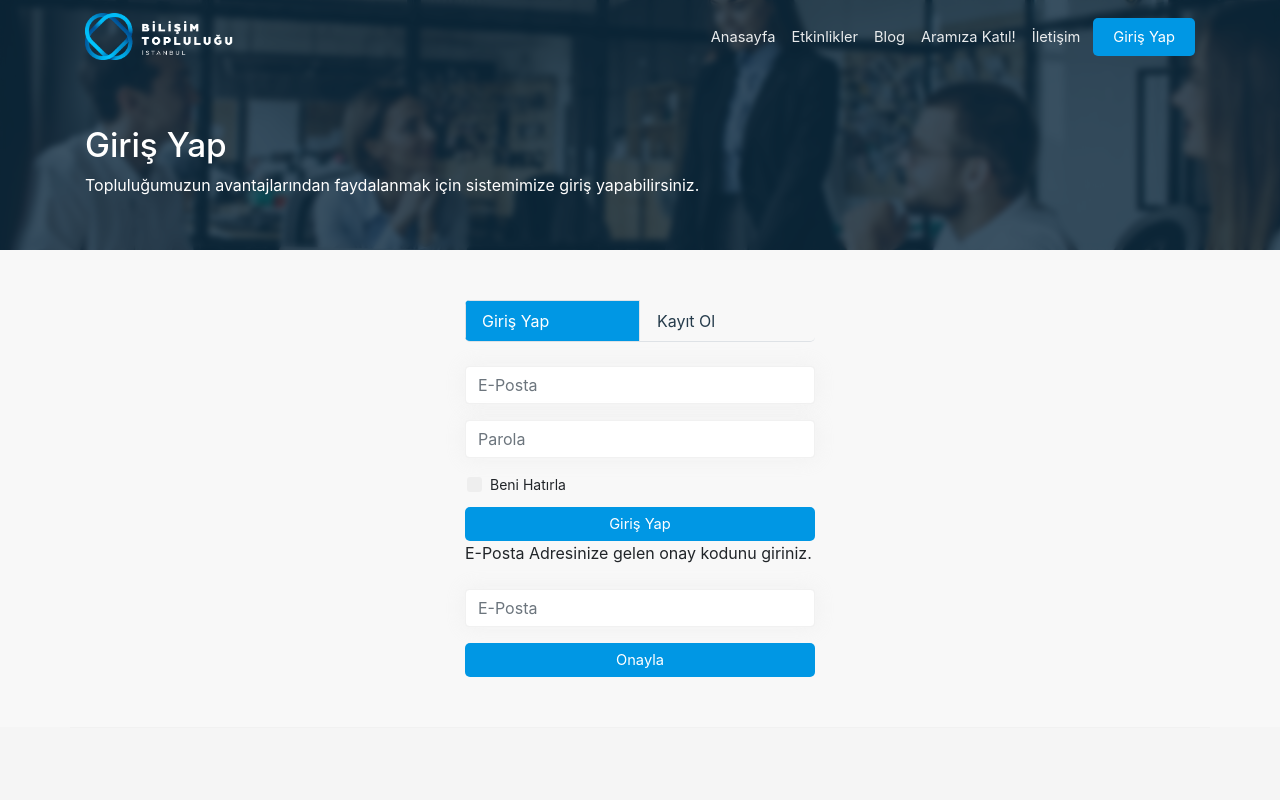
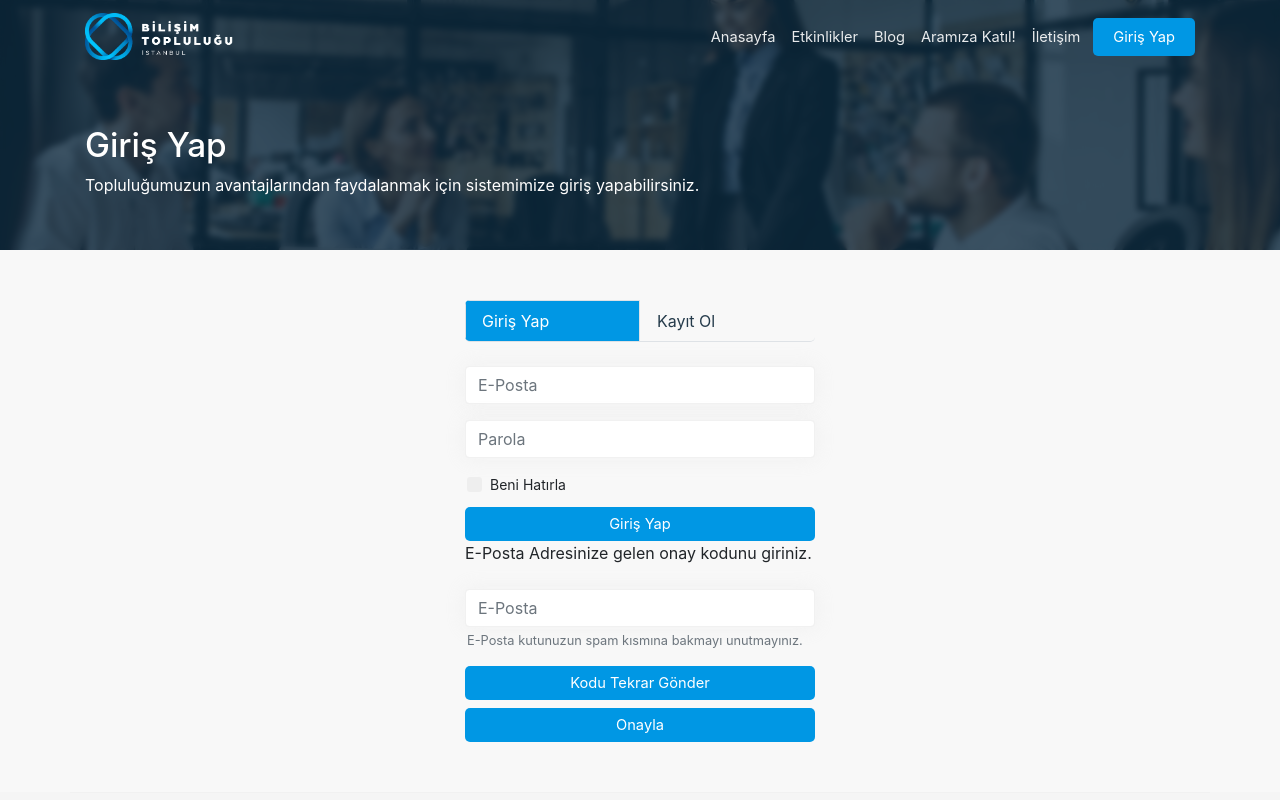
Before and after one commit to bilisimtoplulugu/IBT-Web-Client, a Next.js app: page /login in a window 1280 px wide. Shown: the top 800 px of the page. Built offline with nearby package versions, Linux system fonts and the light colour scheme.

Commit message:
re-send button

```diff
--- a/pages/login/index.tsx
+++ b/pages/login/index.tsx
@@ -209,9 +209,14 @@ export default function Login() {
                                     <Form className="mt-4">
                                                 <Form.Group controlId="formBasicEmail">
                                                     <Form.Control type="email" placeholder="E-Posta" />
+                                                    <Form.Text className="text-muted">
+                                                    E-Posta kutunuzun spam kısmına bakmayı unutmayınız.
+                                                    </Form.Text>
                                                 </Form.Group>
-
-                                                    <CustomButton type="submit">
+                                                <CustomButton type="submit" >
+                                                        Kodu Tekrar Gönder
+                                                </CustomButton>
+                                                    <CustomButton type="submit" className="mt-2">
                                                         Onayla
                                                 </CustomButton>
                                             </Form>
```
